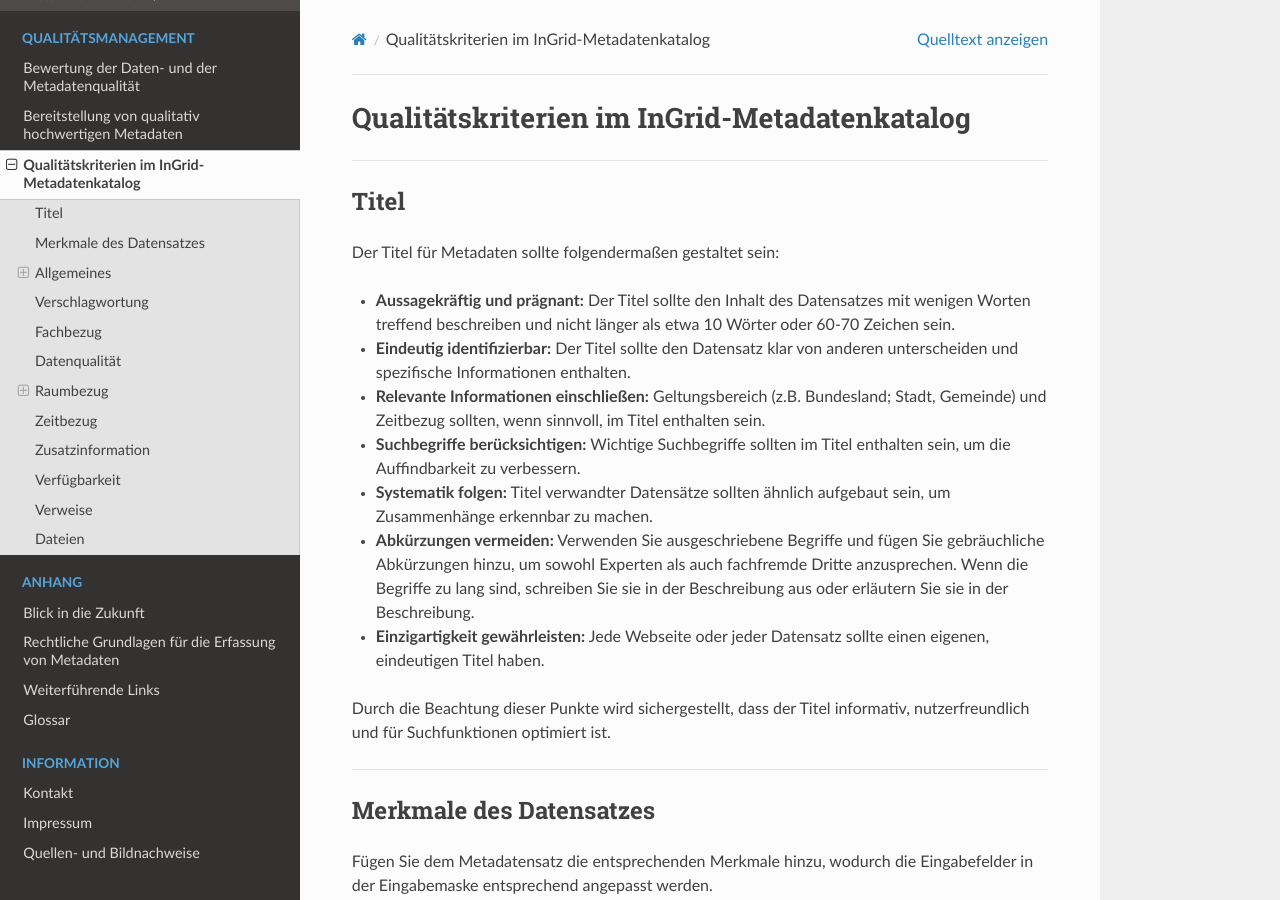
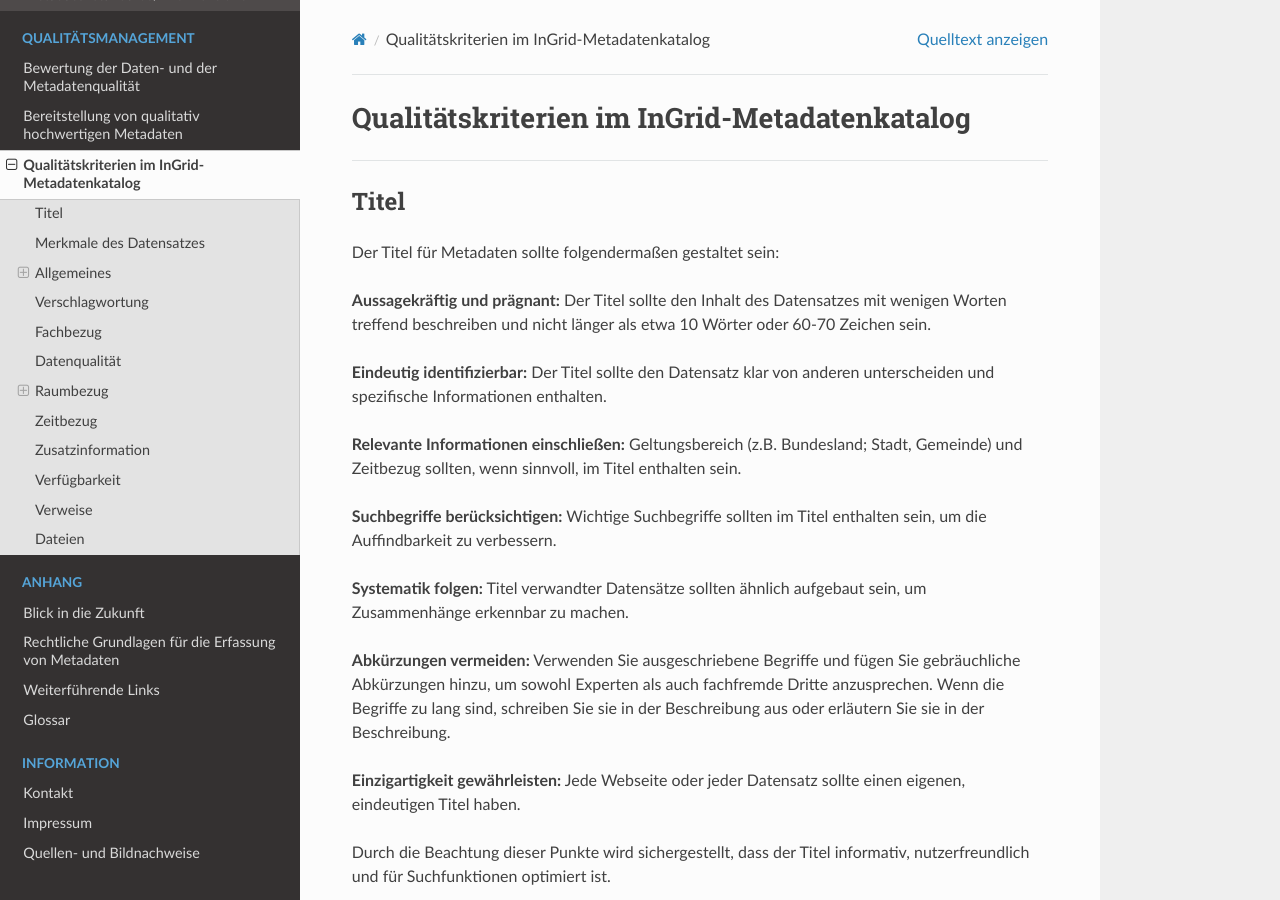
Before and after one commit to tomiwo/ingrid-mdk-st-high-quality-metadata, a Sphinx documentation site: the page built from docs/qualitaetsmanagement/metadatenschema-ige.rst, in a window 1280 px wide and 900 px high. Built offline with Sphinx 7.4.7 and the Read the Docs theme 3.1.0, drawn with Linux system fonts in a browser that asks for light colours.

```diff
--- a/docs/qualitaetsmanagement/metadatenschema-ige.rst
+++ b/docs/qualitaetsmanagement/metadatenschema-ige.rst
@@ -10,13 +10,19 @@ Titel
 
 Der Titel für Metadaten sollte folgendermaßen gestaltet sein:
 
-- **Aussagekräftig und prägnant:** Der Titel sollte den Inhalt des Datensatzes mit wenigen Worten treffend beschreiben und nicht länger als etwa 10 Wörter oder 60-70 Zeichen sein.
-- **Eindeutig identifizierbar:** Der Titel sollte den Datensatz klar von anderen unterscheiden und spezifische Informationen enthalten.
-- **Relevante Informationen einschließen:** Geltungsbereich (z.B. Bundesland; Stadt, Gemeinde) und Zeitbezug sollten, wenn sinnvoll, im Titel enthalten sein.
-- **Suchbegriffe berücksichtigen:** Wichtige Suchbegriffe sollten im Titel enthalten sein, um die Auffindbarkeit zu verbessern.
-- **Systematik folgen:** Titel verwandter Datensätze sollten ähnlich aufgebaut sein, um Zusammenhänge erkennbar zu machen.
-- **Abkürzungen vermeiden:** Verwenden Sie ausgeschriebene Begriffe und fügen Sie gebräuchliche Abkürzungen hinzu, um sowohl Experten als auch fachfremde Dritte anzusprechen. Wenn die Begriffe zu lang sind, schreiben Sie sie in der Beschreibung aus oder erläutern Sie sie in der Beschreibung.
-- **Einzigartigkeit gewährleisten:** Jede Webseite oder jeder Datensatz sollte einen eigenen, eindeutigen Titel haben.
+| **Aussagekräftig und prägnant:** Der Titel sollte den Inhalt des Datensatzes mit wenigen Worten treffend beschreiben und nicht länger als etwa 10 Wörter oder 60-70 Zeichen sein.
+
+| **Eindeutig identifizierbar:** Der Titel sollte den Datensatz klar von anderen unterscheiden und spezifische Informationen enthalten.
+
+| **Relevante Informationen einschließen:** Geltungsbereich (z.B. Bundesland; Stadt, Gemeinde) und Zeitbezug sollten, wenn sinnvoll, im Titel enthalten sein.
+
+| **Suchbegriffe berücksichtigen:** Wichtige Suchbegriffe sollten im Titel enthalten sein, um die Auffindbarkeit zu verbessern.
+
+| **Systematik folgen:** Titel verwandter Datensätze sollten ähnlich aufgebaut sein, um Zusammenhänge erkennbar zu machen.
+
+| **Abkürzungen vermeiden:** Verwenden Sie ausgeschriebene Begriffe und fügen Sie gebräuchliche Abkürzungen hinzu, um sowohl Experten als auch fachfremde Dritte anzusprechen. Wenn die Begriffe zu lang sind, schreiben Sie sie in der Beschreibung aus oder erläutern Sie sie in der Beschreibung.
+
+| **Einzigartigkeit gewährleisten:** Jede Webseite oder jeder Datensatz sollte einen eigenen, eindeutigen Titel haben.
 Durch die Beachtung dieser Punkte wird sichergestellt, dass der Titel informativ, nutzerfreundlich und für Suchfunktionen optimiert ist.
 
 
```
